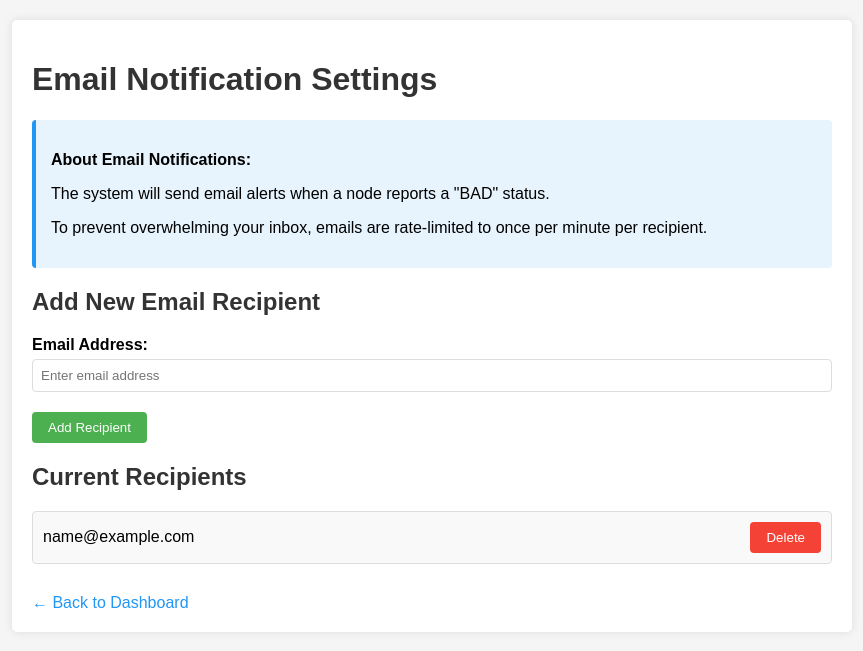
After one commit to banhsbao/mse-class-iot, a Flask app: page /email-settings in a window 1280 px wide. The commit adds this page. Shown: the top 651 px of the page, without its empty margins (208-1071 px from the left). Run offline with Flask 2, Linux system fonts and the light colour scheme; tables that the repository leaves empty hold one stand-in row (values such as "Sample post").

```diff
--- a/app.py
+++ b/app.py
@@ -6,12 +6,19 @@ import random
 import json
 from datetime import datetime
 import os
+import requests
 
 app = Flask(__name__)
 
 # Configuration
 DATABASE = os.environ.get('DATABASE', 'iot.db')
 DUMMY_DATA_ENABLED = False
+
+# Mailgun configuration
+MAILGUN_API_KEY = os.environ.get('MAILGUN_API_KEY', '')
+MAILGUN_DOMAIN = os.environ.get('MAILGUN_DOMAIN', '')
+MAILGUN_SENDER = os.environ.get('MAILGUN_SENDER', '')
+EMAIL_RATE_LIMIT = 60  # seconds
 
 # Database initialization
 def init_db():
@@ -43,6 +50,15 @@ def init_db():
     )
     ''')
 
+    # Create email_recipients table
+    c.execute('''
+    CREATE TABLE IF NOT EXISTS email_recipients (
+        id INTEGER PRIMARY KEY AUTOINCREMENT,
+        email TEXT UNIQUE,
+        last_notified TIMESTAMP
+    )
+    ''')
+
     # Insert some demo nodes if they don't exist
     for i in range(1, 21):
         node_id = f"node_{i}"
@@ -52,6 +68,112 @@ def init_db():
     conn.commit()
     conn.close()
     print(f"Database initialized at {DATABASE}")
+
+# Function to send email notification
+def send_email_notification(node_id, status):
+    if not MAILGUN_API_KEY or not MAILGUN_DOMAIN:
+        print("Mailgun configuration is incomplete. Skipping email notification.")
+        return
+
+    conn = sqlite3.connect(DATABASE)
+    conn.row_factory = sqlite3.Row
+    c = conn.cursor()
+
+    # Get recipients that haven't been notified in the last EMAIL_RATE_LIMIT seconds
+    current_time = datetime.now()
+    rate_limit_time = current_time.timestamp() - EMAIL_RATE_LIMIT
+
+    c.execute('''
+    SELECT email, last_notified FROM email_recipients
+    WHERE last_notified IS NULL OR last_notified < ?
+    ''', (rate_limit_time,))
+
+    recipients = c.fetchall()
+
+    if not recipients:
+        conn.close()
+        return
+
+    # Prepare email content
+    subject = f"🔥 URGENT: Node {node_id} Status = {status} – Investigate Now"
+    text = f"""
+        <html>
+        <body style="font-family: 'Segoe UI', Tahoma, Geneva, Verdana, sans-serif; background-color: #1a1a1a; color: #ffffff; padding: 20px;">
+            <div style="max-width: 700px; margin: auto; border: 2px solid #ff4d4f; border-radius: 10px; padding: 20px; background-color: #121212;">
+            <h2 style="color: #ff4d4f;">🚨 SYSTEM ALERT – CRITICAL NODE STATUS 🚨</h2>
+
+            <p><strong>⚠️ Alert Code:</strong> #AX-NODE-FAILURE</p>
+            <p><strong>Node ID:</strong> {node_id}</p>
+            <p><strong>Status Reported:</strong> {status}</p>
+            <p><strong>Timestamp:</strong> {current_time.strftime('%Y-%m-%d %H:%M:%S')}</p>
+            <p><strong>Severity:</strong> <span style="color: #ff4d4f;">🟥 HIGH</span></p>
+
+            <hr style="border-color: #333;" />
+
+            <h3 style="color: #ffa940;">🧠 Contextual Analysis</h3>
+            <p>
+                Our anomaly detection engine has intercepted an irregular activity pattern originating from Node <strong>{node_id}</strong>.
+                The reported status of <strong>{status}</strong> indicates a possible deviation from standard operational thresholds.
+                This could be an early indicator of:
+            </p>
+            <ul>
+                <li>Power instability</li>
+                <li>Firmware corruption</li>
+                <li>Environmental anomaly (e.g., temp spike, humidity breach)</li>
+                <li>Malicious access attempt or unauthorized tampering</li>
+            </ul>
+            <p>This alert was auto-generated by the <strong>Sentinel Aegis Monitoring Framework</strong>, operating under enhanced surveillance protocols.</p>
+
+            <h3 style="color: #40a9ff;">💡 Recommended Actions</h3>
+            <ol>
+                <li>Log into the <strong>IoT Monitoring Console</strong> immediately. <br />(Console &gt; Nodes &gt; <strong>{node_id}</strong>)</li>
+                <li>Run diagnostics or isolate the node if critical thresholds are being exceeded.</li>
+                <li>Escalate to Engineering or CyberSec Ops if tampering or persistent faults are detected.</li>
+            </ol>
+
+            <p style="color: #ff7875;"><strong>🛡 This is not a drill.</strong><br />
+            Infrastructure integrity depends on rapid response. Every second counts. Our system will continue to monitor this node for escalation or recovery signals.</p>
+
+            <blockquote style="color: #888; font-style: italic; border-left: 4px solid #555; padding-left: 15px;">
+                “The quiet before failure is never silence — it’s a whisper. This was that whisper.”
+            </blockquote>
+
+            <p style="text-align: right;">— End of transmission —</p>
+            </div>
+        </body>
+        </html>
+        """
+    # Send email to each recipient
+    for recipient in recipients:
+        try:
+            response = requests.post(
+                f"https://api.mailgun.net/v3/{MAILGUN_DOMAIN}/messages",
+                auth=("api", MAILGUN_API_KEY),
+                data={
+                    "from": MAILGUN_SENDER,
+                    "to": recipient['email'],
+                    "subject": subject,
+                    "text": text
+                }
+            )
+
+            # Update last notified timestamp
+            if response.status_code == 200:
+                c.execute('''
+                UPDATE email_recipients
+                SET last_notified = ?
+                WHERE email = ?
+                ''', (current_time.timestamp(), recipient['email']))
+
+                print(f"Email sent to {recipient['email']} for node {node_id}")
+            else:
+                print(f"Failed to send email to {recipient['email']}: {response.text}")
+
+        except Exception as e:
+            print(f"Error sending email to {recipient['email']}: {str(e)}")
+
+    conn.commit()
+    conn.close()
 
 # Function to generate dummy data
 def generate_dummy_data():
@@ -71,11 +193,18 @@ def generate_dummy_data():
             humidity = random.uniform(30, 90)
             temp = random.uniform(20, 35)
 
+            # Randomly set status
+            status = random.choices(['GOOD', 'WARNING', 'BAD'], [0.7, 0.2, 0.1])[0]
+
             # Insert data
             c.execute('''
-            INSERT INTO sensor_data (node_id, tds, ph, humidity, temp, timestamp)
-            VALUES (?, ?, ?, ?, ?, ?)
-            ''', (node_id, tds, ph, humidity, temp, datetime.now()))
+            INSERT INTO sensor_data (node_id, tds, ph, humidity, temp, status, timestamp)
+            VALUES (?, ?, ?, ?, ?, ?, ?)
+            ''', (node_id, tds, ph, humidity, temp, status, datetime.now()))
+
+            # Check if status is BAD, and send notification
+            if status == 'BAD':
+                send_email_notification(node_id, status)
 
         conn.commit()
         conn.close()
@@ -97,14 +226,19 @@ def check_node_status():
 
         nodes_to_update = c.fetchall()
 
-        # Update status to GOOD (in a real scenario, this would call an external API)
         for node in nodes_to_update:
             node_id = node[0]
+
+            status = random.choices(['GOOD', 'WARNING', 'BAD'], [0.7, 0.2, 0.1])[0]
+
             c.execute('''
             UPDATE sensor_data
-            SET status = 'GOOD'
+            SET status = ?
             WHERE node_id = ? AND status IS NULL
-            ''', (node_id,))
+            ''', (status, node_id))
+
+            if status == 'BAD':
+                send_email_notification(node_id, status)
 
         conn.commit()
         conn.close()
@@ -190,6 +324,59 @@ def get_dashboard():
 
     return jsonify(dashboard_data)
 
+@app.route('/api/email-recipients', methods=['GET'])
+def get_email_recipients():
+    conn = sqlite3.connect(DATABASE)
+    conn.row_factory = sqlite3.Row
+    c = conn.cursor()
+
+    c.execute('SELECT id, email FROM email_recipients')
+    recipients = [dict(row) for row in c.fetchall()]
+    conn.close()
+
+    return jsonify(recipients)
+
+@app.route('/api/email-recipients', methods=['POST'])
+def add_email_recipient():
+    data = request.json
+    email = data.get('email')
+
+    if not email:
+        return jsonify({"error": "Email is required"}), 400
+
+    conn = sqlite3.connect(DATABASE)
+    c = conn.cursor()
+
+    try:
+        c.execute('INSERT INTO email_recipients (email) VALUES (?)', (email,))
+        conn.commit()
+        new_id = c.lastrowid
+        conn.close()
+
+        return jsonify({"id": new_id, "email": email}), 201
+    except sqlite3.IntegrityError:
+        conn.close()
+        return jsonify({"error": "Email already exists"}), 409
+    except Exception as e:
+        conn.close()
+        return jsonify({"error": str(e)}), 500
+
+@app.route('/api/email-recipients/<int:recipient_id>', methods=['DELETE'])
+def delete_email_recipient(recipient_id):
+    conn = sqlite3.connect(DATABASE)
+    c = conn.cursor()
+
+    c.execute('SELECT id FROM email_recipients WHERE id = ?', (recipient_id,))
+    if not c.fetchone():
+        conn.close()
+        return jsonify({"error": "Recipient not found"}), 404
+
+    c.execute('DELETE FROM email_recipients WHERE id = ?', (recipient_id,))
+    conn.commit()
+    conn.close()
+
+    return jsonify({"success": True}), 200
+
 @app.route('/api/dummy-data/enable', methods=['POST'])
 def enable_dummy_data():
     global DUMMY_DATA_ENABLED
@@ -216,6 +403,10 @@ def home():
 def node_details():
     return render_template('node-details.html')
 
+@app.route('/email-settings')
+def email_settings():
+    return render_template('email-settings.html')
+
 if __name__ == '__main__':
     # Initialize database
     init_db()
--- a/requirements.txt
+++ b/requirements.txt
@@ -4,3 +4,4 @@ Jinja2==3.0.1
 itsdangerous==2.0.1
 click==8.0.1
 MarkupSafe==2.0.1
+requests==2.28.2
--- /dev/null
+++ b/templates/email-settings.html
@@ -0,0 +1,265 @@
+<!DOCTYPE html>
+<html lang="en">
+<head>
+    <meta charset="UTF-8">
+    <meta name="viewport" content="width=device-width, initial-scale=1.0">
+    <title>Email Notification Settings - IoT Monitoring System</title>
+    <style>
+        body {
+            font-family: Arial, sans-serif;
+            margin: 0;
+            padding: 20px;
+            background-color: #f5f5f5;
+        }
+        .container {
+            max-width: 800px;
+            margin: 0 auto;
+            background-color: #fff;
+            padding: 20px;
+            border-radius: 5px;
+            box-shadow: 0 0 10px rgba(0,0,0,0.1);
+        }
+        h1, h2 {
+            color: #333;
+        }
+        .form-group {
+            margin-bottom: 20px;
+        }
+        label {
+            display: block;
+            margin-bottom: 5px;
+            font-weight: bold;
+        }
+        input[type="email"] {
+            width: 100%;
+            padding: 8px;
+            border: 1px solid #ddd;
+            border-radius: 4px;
+            box-sizing: border-box;
+        }
+        button {
+            padding: 8px 16px;
+            background-color: #4CAF50;
+            color: white;
+            border: none;
+            border-radius: 4px;
+            cursor: pointer;
+        }
+        button:hover {
+            background-color: #45a049;
+        }
+        .delete-btn {
+            background-color: #f44336;
+            margin-left: 10px;
+        }
+        .delete-btn:hover {
+            background-color: #d32f2f;
+        }
+        .recipients-list {
+            margin-top: 20px;
+        }
+        .recipient-item {
+            padding: 10px;
+            background-color: #f9f9f9;
+            border: 1px solid #ddd;
+            border-radius: 4px;
+            margin-bottom: 10px;
+            display: flex;
+            justify-content: space-between;
+            align-items: center;
+        }
+        .back-link {
+            display: inline-block;
+            margin-top: 20px;
+            color: #2196F3;
+            text-decoration: none;
+        }
+        .back-link:hover {
+            text-decoration: underline;
+        }
+        .notification-info {
+            margin-top: 20px;
+            padding: 15px;
+            background-color: #e8f4fd;
+            border-radius: 4px;
+            border-left: 4px solid #2196F3;
+        }
+        .error-message {
+            color: #f44336;
+            margin-top: 5px;
+            display: none;
+        }
+        .success-message {
+            color: #4CAF50;
+            margin-top: 5px;
+            display: none;
+        }
+    </style>
+</head>
+<body>
+    <div class="container">
+        <h1>Email Notification Settings</h1>
+
+        <div class="notification-info">
+            <p><strong>About Email Notifications:</strong></p>
+            <p>The system will send email alerts when a node reports a "BAD" status.</p>
+            <p>To prevent overwhelming your inbox, emails are rate-limited to once per minute per recipient.</p>
+        </div>
+
+        <h2>Add New Email Recipient</h2>
+        <div class="form-group">
+            <label for="email">Email Address:</label>
+            <input type="email" id="email" placeholder="Enter email address">
+            <div id="errorMessage" class="error-message"></div>
+            <div id="successMessage" class="success-message"></div>
+        </div>
+        <button id="addRecipient">Add Recipient</button>
+
+        <h2>Current Recipients</h2>
+        <div id="recipientsList" class="recipients-list">
+            <p>Loading recipients...</p>
+        </div>
+
+        <a href="/" class="back-link">← Back to Dashboard</a>
+    </div>
+
+    <script>
+        document.addEventListener('DOMContentLoaded', function() {
+            // Load current recipients
+            loadRecipients();
+
+            // Setup event listener for add button
+            document.getElementById('addRecipient').addEventListener('click', addRecipient);
+        });
+
+        function loadRecipients() {
+            fetch('/api/email-recipients')
+                .then(response => response.json())
+                .then(data => {
+                    const recipientsListElement = document.getElementById('recipientsList');
+
+                    if (data.length === 0) {
+                        recipientsListElement.innerHTML = '<p>No recipients added yet.</p>';
+                        return;
+                    }
+
+                    let html = '';
+                    data.forEach(recipient => {
+                        html += `
+                            <div class="recipient-item" data-id="${recipient.id}">
+                                <span>${recipient.email}</span>
+                                <button class="delete-btn" onclick="deleteRecipient(${recipient.id})">Delete</button>
+                            </div>
+                        `;
+                    });
+
+                    recipientsListElement.innerHTML = html;
+                })
+                .catch(error => {
+                    console.error('Error loading recipients:', error);
+                    document.getElementById('recipientsList').innerHTML =
+                        '<p>Error loading recipients. Please try again later.</p>';
+                });
+        }
+
+        function addRecipient() {
+            const emailInput = document.getElementById('email');
+            const email = emailInput.value.trim();
+            const errorMessage = document.getElementById('errorMessage');
+            const successMessage = document.getElementById('successMessage');
+
+            // Reset messages
+            errorMessage.style.display = 'none';
+            successMessage.style.display = 'none';
+
+            // Validate email
+            if (!email) {
+                errorMessage.textContent = 'Please enter an email address.';
+                errorMessage.style.display = 'block';
+                return;
+            }
+
+            // Simple email validation
+            const emailRegex = /^[^\s@]+@[^\s@]+\.[^\s@]+$/;
+            if (!emailRegex.test(email)) {
+                errorMessage.textContent = 'Please enter a valid email address.';
+                errorMessage.style.display = 'block';
+                return;
+            }
+
+            // Send API request to add recipient
+            fetch('/api/email-recipients', {
+                method: 'POST',
+                headers: {
+                    'Content-Type': 'application/json'
+                },
+                body: JSON.stringify({ email: email })
+            })
+            .then(response => {
+                if (response.status === 201) {
+                    // Success
+                    emailInput.value = '';
+                    successMessage.textContent = 'Recipient added successfully.';
+                    successMessage.style.display = 'block';
+                    loadRecipients();
+                    return null;
+                } else if (response.status === 409) {
+                    errorMessage.textContent = 'This email is already in the list.';
+                    errorMessage.style.display = 'block';
+                    return null;
+                } else {
+                    return response.json();
+                }
+            })
+            .then(data => {
+                if (data && data.error) {
+                    errorMessage.textContent = data.error;
+                    errorMessage.style.display = 'block';
+                }
+            })
+            .catch(error => {
+                console.error('Error adding recipient:', error);
+                errorMessage.textContent = 'An error occurred. Please try again.';
+                errorMessage.style.display = 'block';
+            });
+        }
+
+        function deleteRecipient(id) {
+            if (!confirm('Are you sure you want to remove this email recipient?')) {
+                return;
+            }
+
+            fetch(`/api/email-recipients/${id}`, {
+                method: 'DELETE'
+            })
+            .then(response => {
+                if (response.ok) {
+                    // Remove the item from the UI
+                    const item = document.querySelector(`.recipient-item[data-id="${id}"]`);
+                    if (item) {
+                        item.remove();
+                    }
+
+                    // Check if list is empty
+                    const list = document.getElementById('recipientsList');
+                    if (list.children.length === 0) {
+                        list.innerHTML = '<p>No recipients added yet.</p>';
+                    }
+
+                    const successMessage = document.getElementById('successMessage');
+                    successMessage.textContent = 'Recipient removed successfully.';
+                    successMessage.style.display = 'block';
+                } else {
+                    throw new Error('Failed to delete recipient');
+                }
+            })
+            .catch(error => {
+                console.error('Error deleting recipient:', error);
+                const errorMessage = document.getElementById('errorMessage');
+                errorMessage.textContent = 'An error occurred while deleting. Please try again.';
+                errorMessage.style.display = 'block';
+            });
+        }
+    </script>
+</body>
+</html>
--- a/templates/index.html
+++ b/templates/index.html
@@ -81,6 +81,7 @@
             <button id="enableDummyData">Enable Dummy Data</button>
             <button id="disableDummyData">Disable Dummy Data</button>
             <span id="dummyDataStatus">Dummy Data: Off</span>
+            <button onclick="window.location.href='/email-settings'" style="margin-left: 20px; background-color: #2196F3;">Email Notification Settings</button>
         </div>
 
         <h2>Node Map</h2>
```
